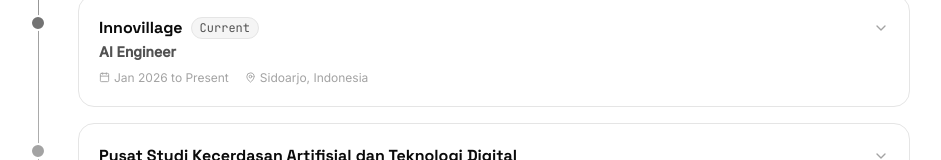
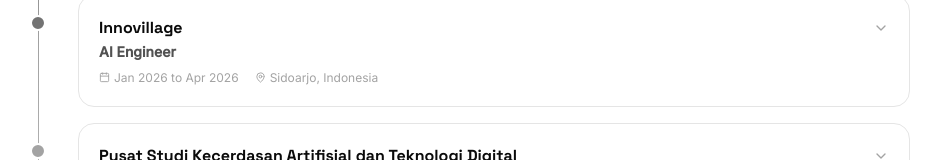
Before and after one commit to eycoo/portfolio, a React (Vite) app: page / in a window 1280 px wide. Shown: the part 2955-3115 px from the top of the page, without its empty margins (178-1119 px from the left). Built offline with nearby package versions, Linux system fonts and the light colour scheme.

Commit message:
sync: Innovillage period Jan-Apr 2026, no longer current

```diff
--- a/src/data/experience.ts
+++ b/src/data/experience.ts
@@ -59,9 +59,8 @@
     id: 'innovillage',
     company: 'Innovillage',
     role: { en: 'AI Engineer', id: 'AI Engineer' },
-    period: 'Jan 2026 to Present',
+    period: 'Jan 2026 to Apr 2026',
     location: 'Sidoarjo, Indonesia',
-    current: true,
     bullets: [
       {
         en: 'Received funding to build a digital village solution for optimizing Tilapia fish farming.',
```
